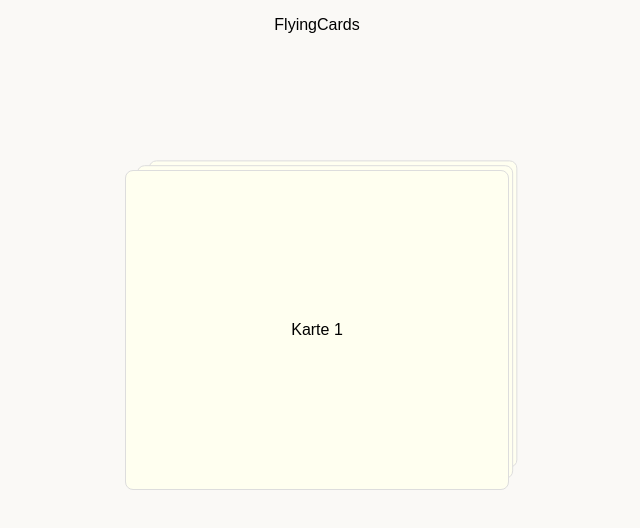
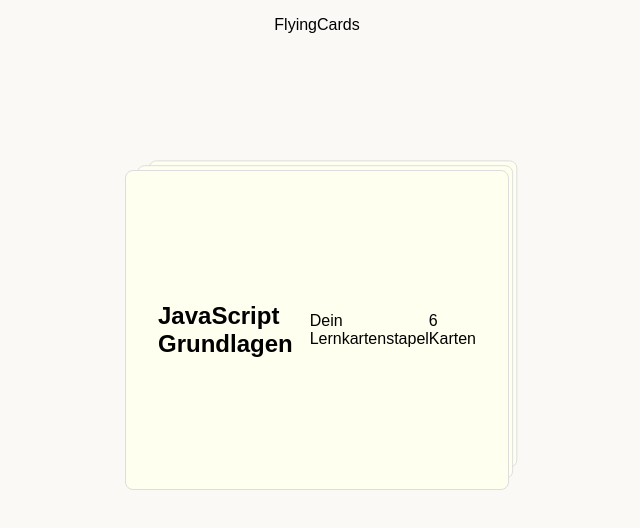
Before and after one commit to carinalehwald-work/FlyingCards, a website with bundled scripts: page index.html in a window 1280 px wide. Shown: the whole page, without its empty margins (323-963 px from the left). Built offline with nearby package versions, Linux system fonts and the light colour scheme.

Commit message:
feat: add start card to card stack

```diff
--- a/src/main.ts
+++ b/src/main.ts
@@ -34,9 +34,35 @@ const flashcards = [
   },
 ];
 
+const startCard = {
+  title: "JavaScript Grundlagen",
+  description: "Dein Lernkartenstapel",
+};
+
+const showStartCard = true;
+
 let currentIndex = 0;
 let isAnimating = false;
 let isFinished = false;
+let isStartCardVisible = showStartCard;
+
+function createStartCard(animateInitialStack: boolean) {
+  const card = document.createElement("article");
+
+  card.classList.add("card", "card--start", "card--current");
+
+  if (animateInitialStack) {
+    card.classList.add("card--initial", "card--initial-front");
+  }
+
+  card.innerHTML = `
+    <h2>${startCard.title}</h2>
+    <p>${startCard.description}</p>
+    <span>${flashcards.length} Karten</span>
+  `;
+
+  return card;
+}
 
 function showCurrentCard(animateNewCard = false, animateInitialStack = false) {
   cardStackElement.innerHTML = "";
@@ -45,13 +71,46 @@ function showCurrentCard(animateNewCard = false, animateInitialStack = false) {
     return;
   }
 
-  if (flashcards.length === 0) {
-    const emptyMessage = document.createElement("p");
+  if (showStartCard && isStartCardVisible) {
+    cardStackElement.appendChild(createStartCard(animateInitialStack));
 
-    emptyMessage.classList.add("empty-message");
-    emptyMessage.textContent = "Hier ist noch nichts angelegt. Lege Karten an.";
+    const firstCard = flashcards[currentIndex];
 
-    cardStackElement.appendChild(emptyMessage);
+    if (firstCard) {
+      const card = document.createElement("article");
+
+      card.classList.add("card", "card--next");
+
+      if (animateInitialStack) {
+        card.classList.add(
+          "card--initial",
+          "card--initial-middle",
+          "card--initial-hidden",
+        );
+      }
+
+      card.textContent = firstCard.question;
+      cardStackElement.appendChild(card);
+    }
+
+    const secondCard = flashcards[currentIndex + 1];
+
+    if (secondCard) {
+      const card = document.createElement("article");
+
+      card.classList.add("card", "card--next-next");
+
+      if (animateInitialStack) {
+        card.classList.add(
+          "card--initial",
+          "card--initial-back",
+          "card--initial-hidden",
+        );
+      }
+
+      card.textContent = secondCard.question;
+      cardStackElement.appendChild(card);
+    }
 
     return;
   }
@@ -141,6 +200,26 @@ function showNextCard() {
 
   isAnimating = true;
 
+  if (isStartCardVisible) {
+    const startCard = cardStackElement.querySelector(".card--start");
+    const nextCard = cardStackElement.querySelector(".card--next");
+    const nextNextCard = cardStackElement.querySelector(".card--next-next");
+
+    startCard?.classList.add("card--leaving");
+    nextCard?.classList.add("card--moving-forward");
+    nextNextCard?.classList.add("card--moving-forward-next");
+
+    isStartCardVisible = false;
+
+    setTimeout(() => {
+      currentIndex = 0;
+      showCurrentCard();
+      isAnimating = false;
+    }, 400);
+
+    return;
+  }
+
   const currentCard = cardStackElement.querySelector(".card--current");
   const nextCard = cardStackElement.querySelector(".card--next");
   const nextNextCard = cardStackElement.querySelector(".card--next-next");
@@ -168,6 +247,9 @@ function showNextCard() {
   }, 400);
 }
 function showPreviousCard() {
+  if (isStartCardVisible) {
+    return;
+  }
   currentIndex = currentIndex - 1;
   if (currentIndex < 0) {
     currentIndex = flashcards.length - 1;
@@ -188,6 +270,7 @@ function restartCards() {
   currentIndex = 0;
   isFinished = false;
   isAnimating = true;
+  isStartCardVisible = showStartCard;
 
   restartButton?.classList.remove("restart-button--visible");
 
--- a/styles/main.css
+++ b/styles/main.css
@@ -54,7 +54,12 @@ header {
   z-index: 3;
 }
 
-.card--current.card--leaving {
+.card--start {
+  z-index: 5;
+}
+
+.card--current.card--leaving,
+.card--start.card--leaving {
   z-index: 4;
   animation: card-leaving 0.4s ease-out forwards;
 }
@@ -136,6 +141,10 @@ header {
   z-index: 3;
 }
 
+.card--moving-forward.card--initial-hidden {
+  color: inherit;
+}
+
 .card--moving-forward-next {
   transform: translate(0.5rem, -0.5rem) scale(0.98);
   z-index: 2;
```
